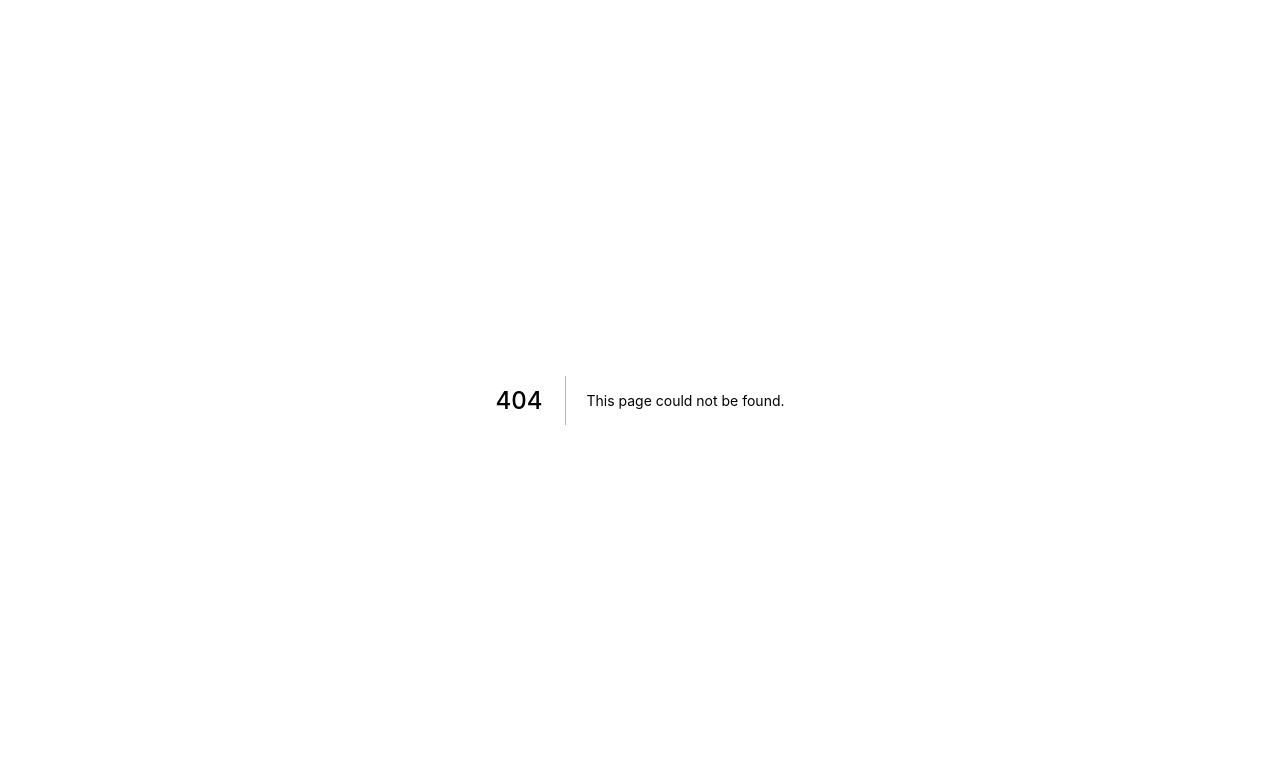
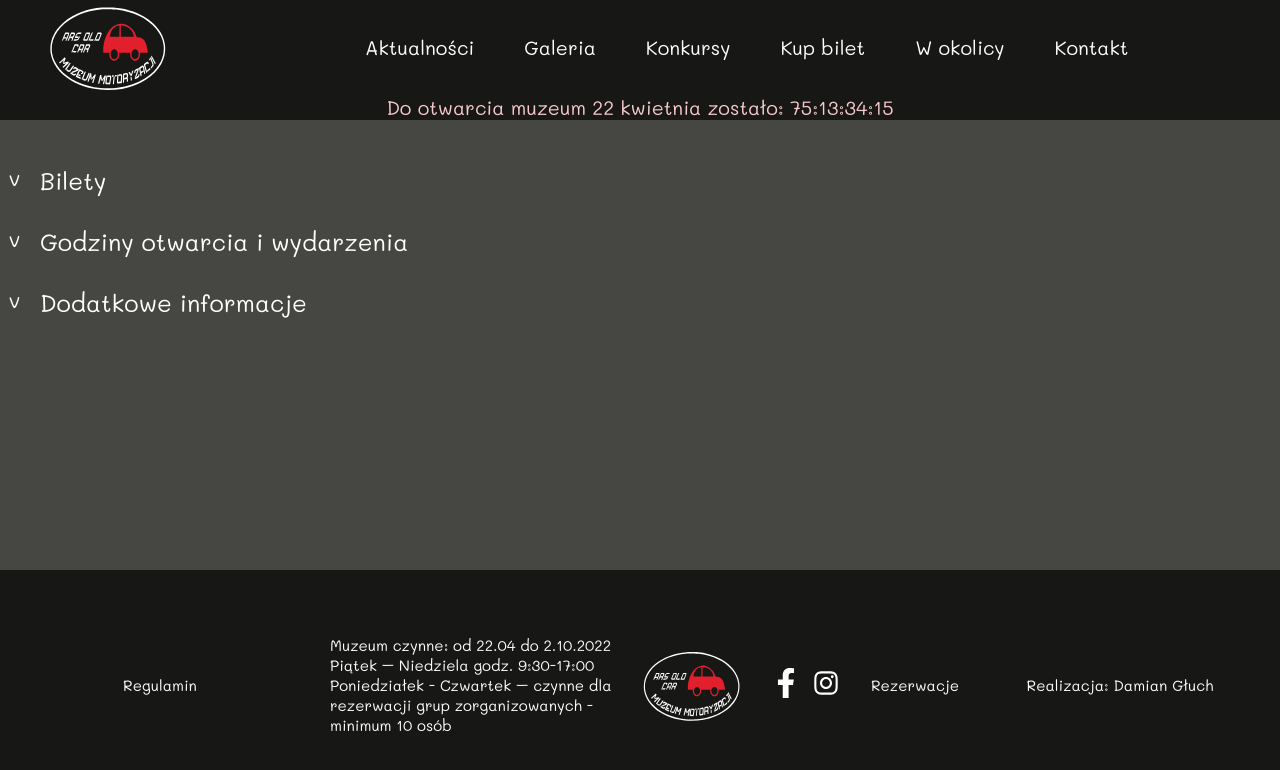
Before and after one commit to damian-guh/ars-old-car, a Next.js app: page /bilety in a window 1280 px wide. Before the commit this address had no page. Shown: the top 770 px of the page. Built offline with nearby package versions, Linux system fonts and the light colour scheme.

Commit message:
feat: change footer and nav

```diff
--- a/src/components/Layout/Footer/index.tsx
+++ b/src/components/Layout/Footer/index.tsx
@@ -63,8 +63,9 @@ const CopyrightAndSocialSection = styled.section`
 const Footer = () => (
   <StyledFooter>
     <LawSection>
-      <Link href=''>Regulamin</Link>
-      <Link href=''>Polityka prywatności</Link>
+      <a href='/regulamin.pdf' target='_blank'>
+        Regulamin
+      </a>
     </LawSection>
     <OpeningHoursSection>
       <p>Muzeum czynne: od 22.04 do 2.10.2022</p>
--- a/src/utils/constants/index.ts
+++ b/src/utils/constants/index.ts
@@ -7,7 +7,7 @@ export const NAV_ITEMS = [
   { title: 'Aktualności' },
   { title: 'Galeria' },
   { title: 'Konkursy', subtitles: ['#LUBIE2CV', 'QR'] },
-  { title: 'Kup bilet', subtitles: ['Cennik', 'Rezerwacje'] },
+  { title: 'Kup bilet', subtitles: ['Bilety', 'Rezerwacje'] },
   { title: 'W okolicy' },
   { title: 'Kontakt' },
 ];
@@ -25,7 +25,7 @@ export const CLOSING_MUSEUM_HOUR = 16;
 
 export const PRICING_SECTION_TEXT = [
   {
-    title: 'Cennik',
+    title: 'Bilety',
     details: [
       '25 zł – bilet indywidualny',
       '20 zł – bilet grupowy powyżej 10 osób (bezpłatny wstęp dla opiekuna grupy)',
```
Also changed, not shown: src/pages/bilety.tsx (renamed from src/pages/cennik.tsx), 1 other file (tests, documents, lock files or other folders).
